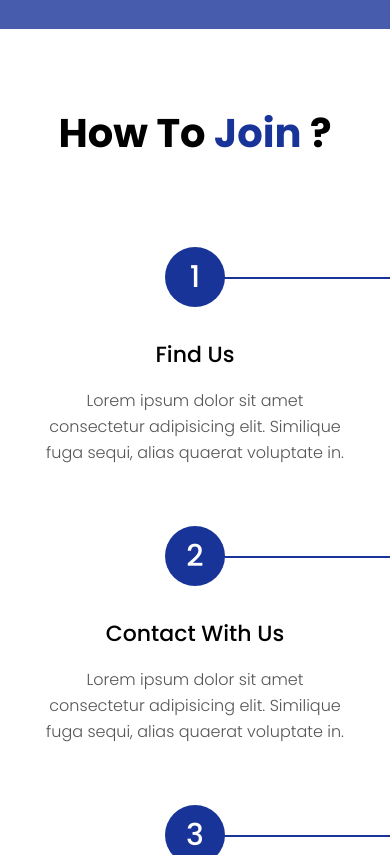
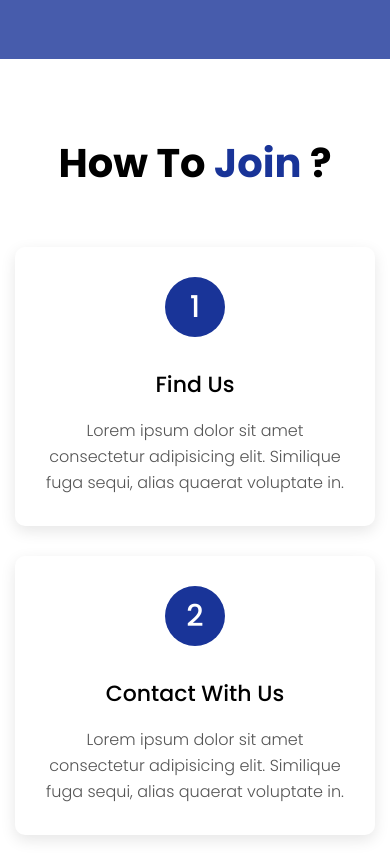
Before and after one commit to Dawroun/IlmHub, a PHP site: page / in a window 390 px wide; the page is wider, and only the part inside the window is pictured. Shown: the part 4760-5615 px from the top of that part. Run offline with PHP 8.4, Linux system fonts and the light colour scheme.

Commit message:
responsiveness

```diff
--- a/css/style.css
+++ b/css/style.css
@@ -1143,11 +1143,22 @@ a {
   .home-text h1 {
     font-size: 30px;
   }
+  .how-it-works-item.line-right::before {
+    content: none;
+  }
+  .how-it-works-item {
+    box-shadow: var(--shadow-black-100);
+    border-radius: 10px;
+    margin-bottom: 30px;
+  }
 }
 
 @media (max-width: 767px) {
   .home-text {
     margin-bottom: 80px;
+  }
+  .fun-facts-img img {
+    margin-bottom: 30px;
   }
 }
 
```
